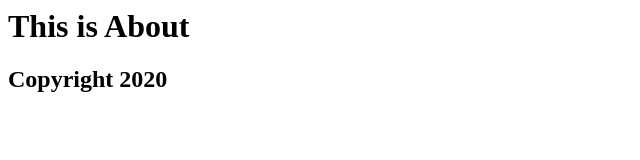
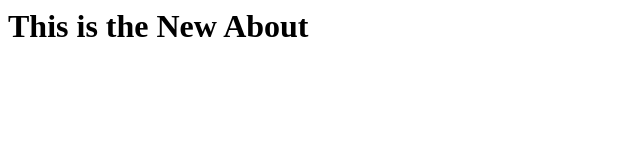
Before and after one commit to chaturay/greet, a plain HTML site: page about.html in a window 1280 px wide. Shown: the whole page, without its empty margins (0-640 px from the left). Drawn offline with Linux system fonts and the light colour scheme.

Commit message:
Changed About

```diff
--- a/about.html
+++ b/about.html
@@ -1,4 +1,3 @@
 <html>
-	<h1>This is About</h1>
-	<H2> Copyright 2020 </h2>
+	<h1><b>This is the New About</b></h1>
 </html>
```
